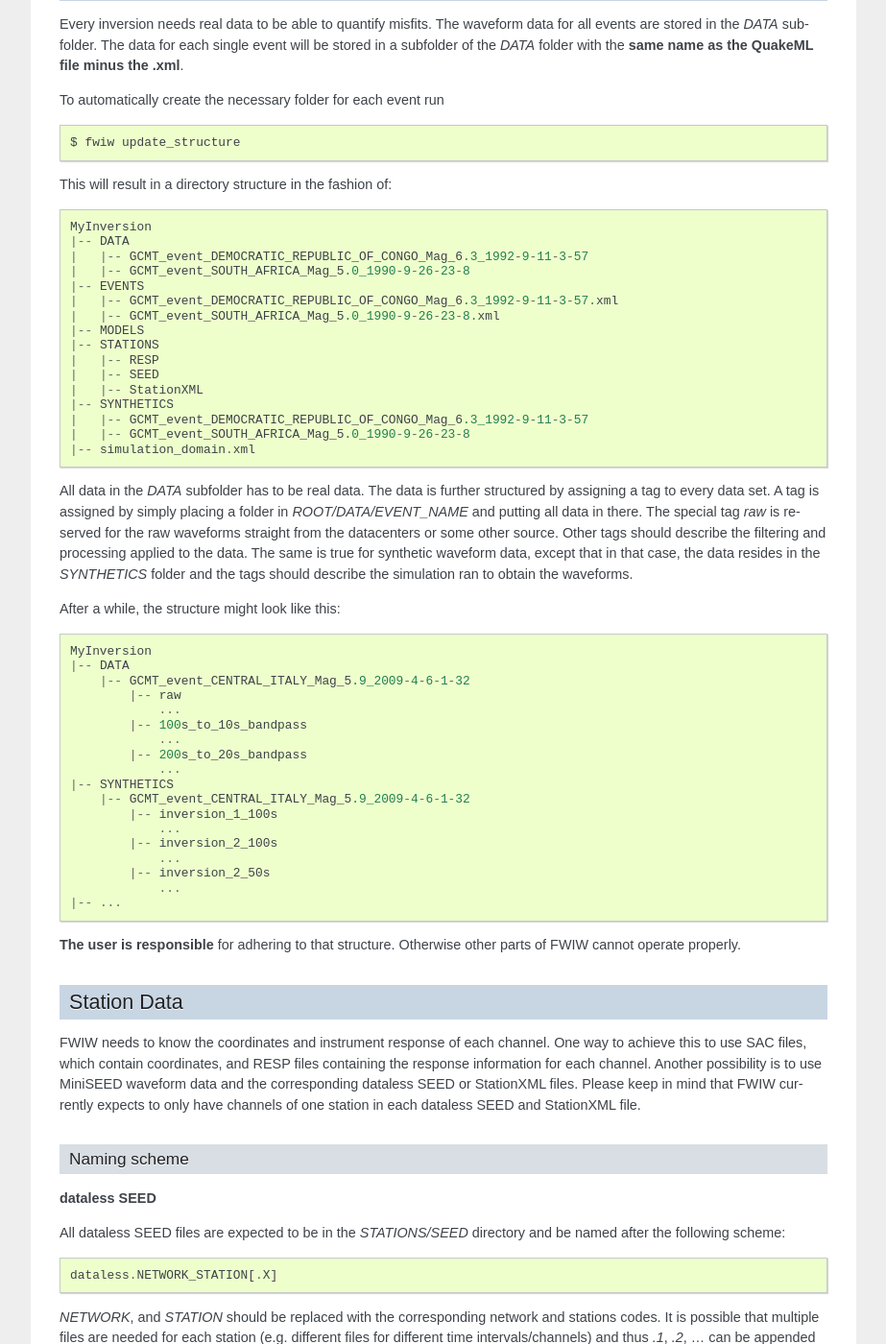
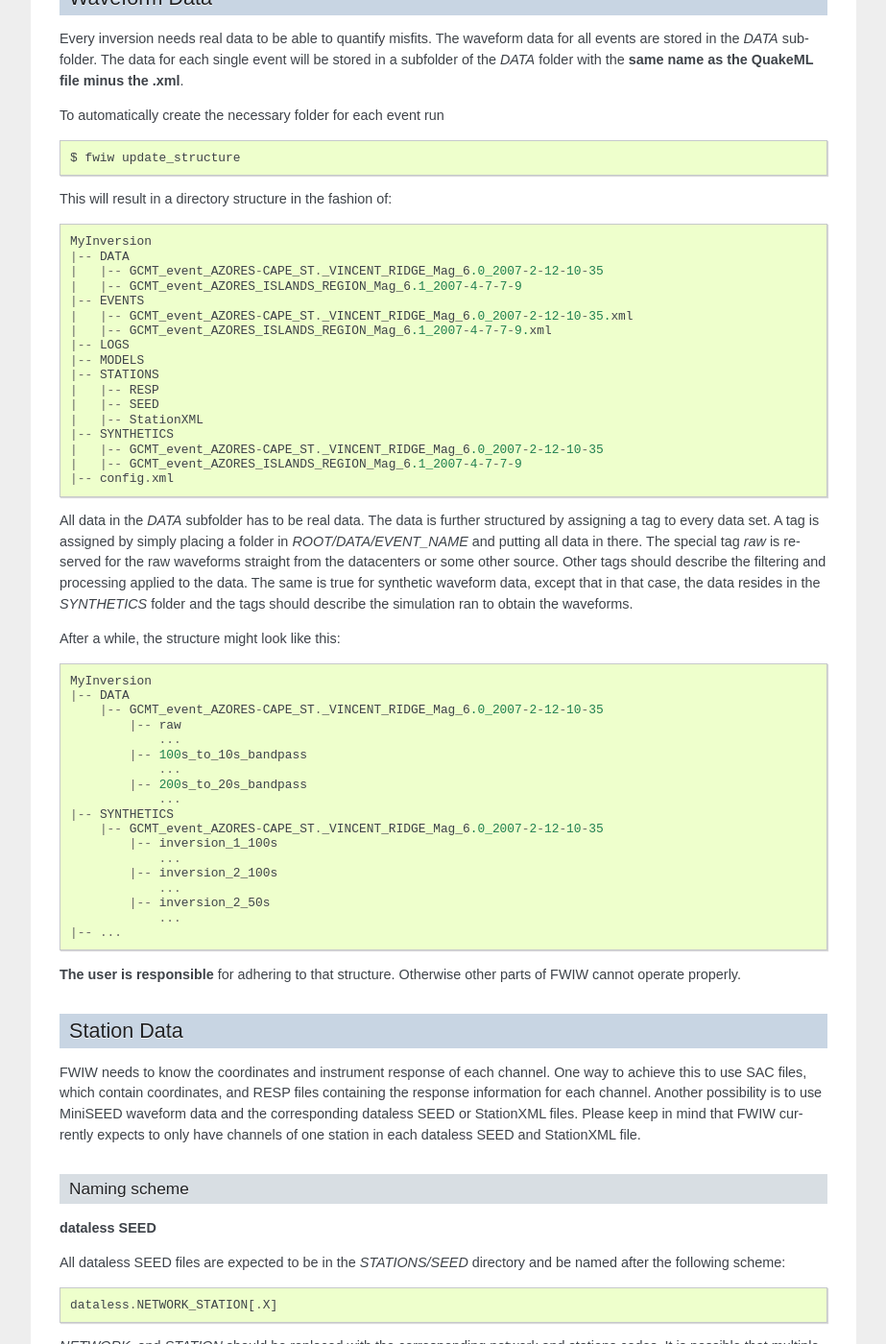
Before and after one commit to krischer/LASIF, a Sphinx documentation site: the page built from doc/index.rst, in a window 1280 px wide and 1400 px high, scrolled down 2492 px. Shown: the whole window at 96% size, without its empty margins (198-1121 px from the left). Built offline with Sphinx 7.4.7, drawn with Linux system fonts in a browser that asks for light colours; formulas are drawn with MathJax 3.

Commit message:
Updating tutorial with new event information.

```diff
--- a/doc/index.rst
+++ b/doc/index.rst
@@ -47,6 +47,7 @@ This will create the following directory structure::
     |-- config.xml
     |-- DATA
     |-- EVENTS
+    |-- LOGS
     |-- MODELS
     |-- STATIONS
     |   |-- RESP
@@ -219,20 +220,21 @@ This will result in a directory structure in the fashion of::
 
     MyInversion
     |-- DATA
-    |   |-- GCMT_event_DEMOCRATIC_REPUBLIC_OF_CONGO_Mag_6.3_1992-9-11-3-57
-    |   |-- GCMT_event_SOUTH_AFRICA_Mag_5.0_1990-9-26-23-8
+    |   |-- GCMT_event_AZORES-CAPE_ST._VINCENT_RIDGE_Mag_6.0_2007-2-12-10-35
+    |   |-- GCMT_event_AZORES_ISLANDS_REGION_Mag_6.1_2007-4-7-7-9
     |-- EVENTS
-    |   |-- GCMT_event_DEMOCRATIC_REPUBLIC_OF_CONGO_Mag_6.3_1992-9-11-3-57.xml
-    |   |-- GCMT_event_SOUTH_AFRICA_Mag_5.0_1990-9-26-23-8.xml
+    |   |-- GCMT_event_AZORES-CAPE_ST._VINCENT_RIDGE_Mag_6.0_2007-2-12-10-35.xml
+    |   |-- GCMT_event_AZORES_ISLANDS_REGION_Mag_6.1_2007-4-7-7-9.xml
+    |-- LOGS
     |-- MODELS
     |-- STATIONS
     |   |-- RESP
     |   |-- SEED
     |   |-- StationXML
     |-- SYNTHETICS
-    |   |-- GCMT_event_DEMOCRATIC_REPUBLIC_OF_CONGO_Mag_6.3_1992-9-11-3-57
-    |   |-- GCMT_event_SOUTH_AFRICA_Mag_5.0_1990-9-26-23-8
-    |-- simulation_domain.xml
+    |   |-- GCMT_event_AZORES-CAPE_ST._VINCENT_RIDGE_Mag_6.0_2007-2-12-10-35
+    |   |-- GCMT_event_AZORES_ISLANDS_REGION_Mag_6.1_2007-4-7-7-9
+    |-- config.xml
 
 
 All data in the *DATA* subfolder has to be real data. The data is further
@@ -248,7 +250,7 @@ After a while, the structure might look like this::
 
     MyInversion
     |-- DATA
-        |-- GCMT_event_CENTRAL_ITALY_Mag_5.9_2009-4-6-1-32
+        |-- GCMT_event_AZORES-CAPE_ST._VINCENT_RIDGE_Mag_6.0_2007-2-12-10-35
             |-- raw
                 ...
             |-- 100s_to_10s_bandpass
@@ -256,7 +258,7 @@ After a while, the structure might look like this::
             |-- 200s_to_20s_bandpass
                 ...
     |-- SYNTHETICS
-        |-- GCMT_event_CENTRAL_ITALY_Mag_5.9_2009-4-6-1-32
+        |-- GCMT_event_AZORES-CAPE_ST._VINCENT_RIDGE_Mag_6.0_2007-2-12-10-35
             |-- inversion_1_100s
                 ...
             |-- inversion_2_100s
```
